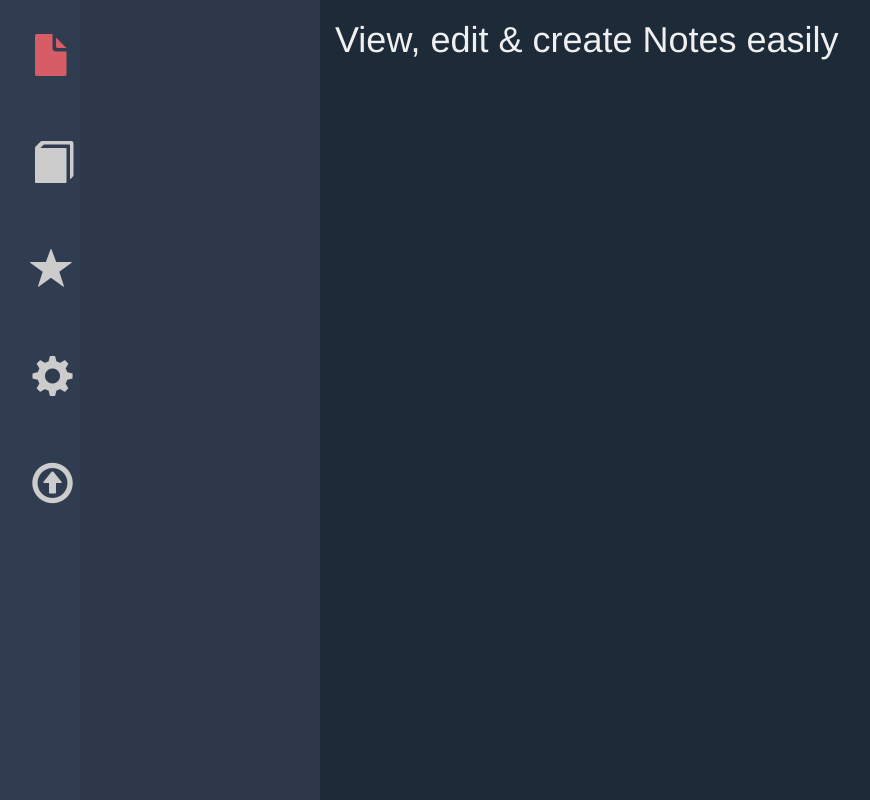
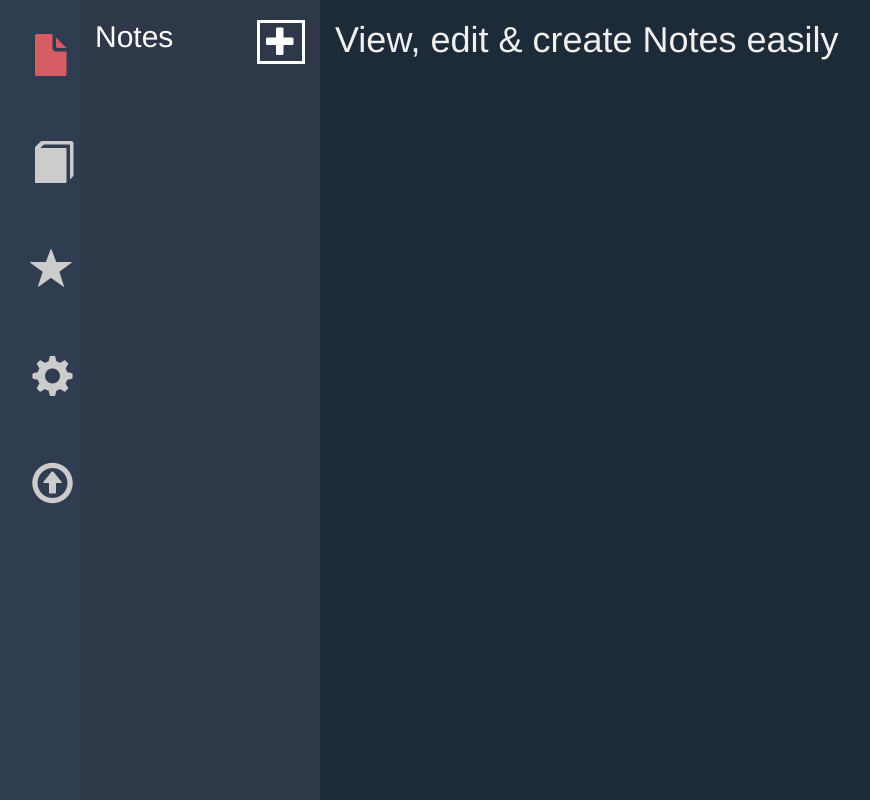
Before and after one commit to kmanuel/note_app, a website: page frontend/index.html in a window 1280 px wide. Shown: the whole page, without its empty margins (0-870 px from the left). Drawn offline with nearby package versions, Linux system fonts and the light colour scheme; some packages are replaced by stand-ins of ours; no server answers.

Commit message:
rename item-list component

```diff
--- a/frontend/index.html
+++ b/frontend/index.html
@@ -22,7 +22,7 @@
                     <side-menu></side-menu>
                 </div>
                 <div id="item-side" class="col-xs-9">
-                    <note-list></note-list>
+                    <item-list></item-list>
                 </div>
             </div>
         </div>
```
